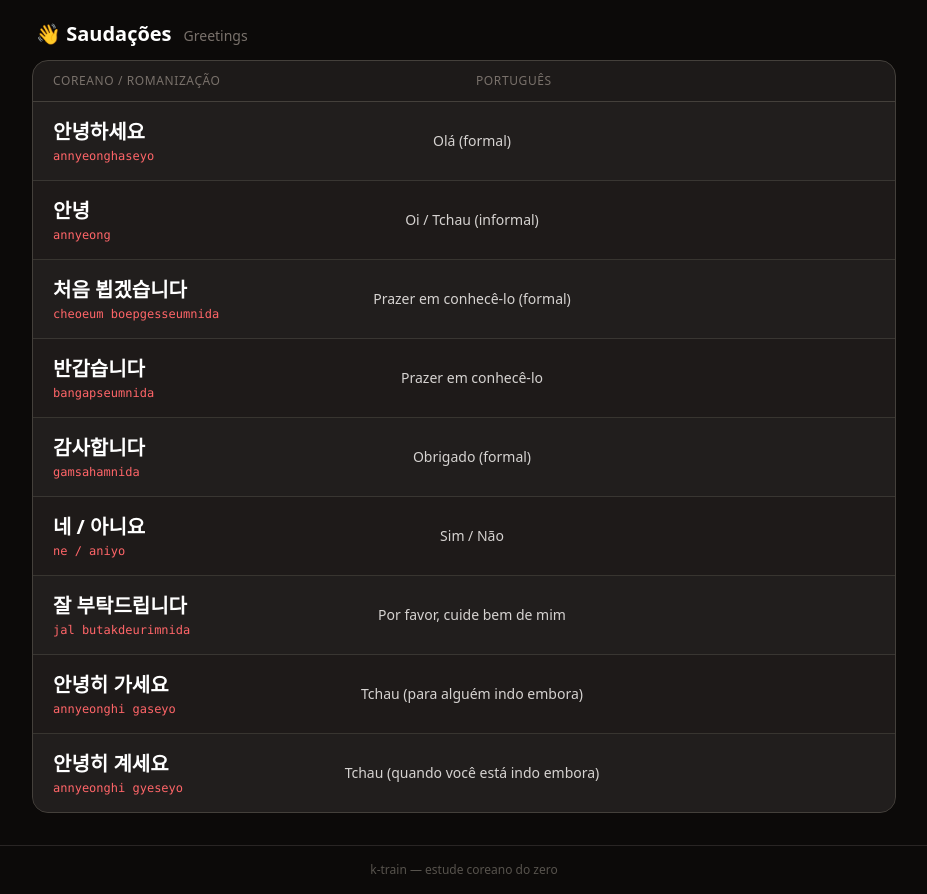
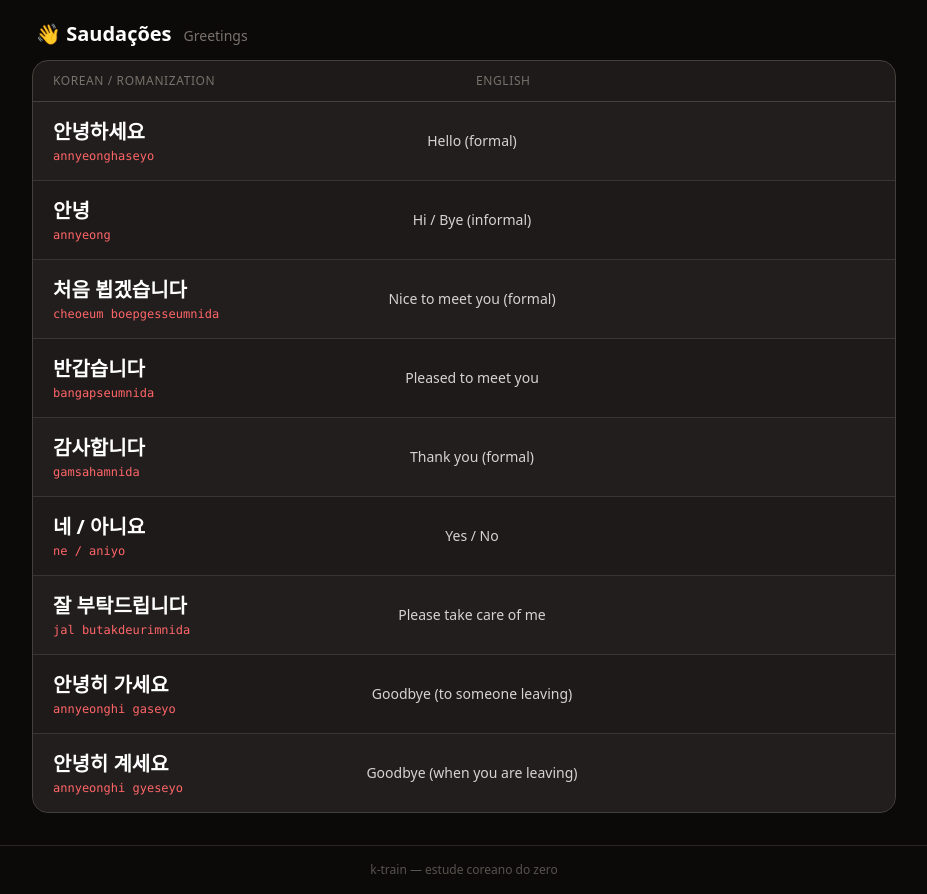
Before and after one commit to heliosalesjr/k-train, a React (Vite) app: page /cheatsheet in a window 1280 px wide. Shown: the part 400-1294 px from the top of the page, without its empty margins (176-1103 px from the left). Built offline with nearby package versions, Linux system fonts and the light colour scheme.

Commit message:
content fixed

```diff
--- a/src/data/cheatsheet.ts
+++ b/src/data/cheatsheet.ts
@@ -39,15 +39,15 @@ export const CHEAT_SECTIONS: CheatSection[] = [
     emoji: '👋',
     type: 'rows',
     rows: [
-      { korean: '안녕하세요', romanization: 'annyeonghaseyo', english: 'Olá (formal)' },
-      { korean: '안녕', romanization: 'annyeong', english: 'Oi / Tchau (informal)' },
-      { korean: '처음 뵙겠습니다', romanization: 'cheoeum boepgesseumnida', english: 'Prazer em conhecê-lo (formal)' },
-      { korean: '반갑습니다', romanization: 'bangapseumnida', english: 'Prazer em conhecê-lo' },
-      { korean: '감사합니다', romanization: 'gamsahamnida', english: 'Obrigado (formal)' },
-      { korean: '네 / 아니요', romanization: 'ne / aniyo', english: 'Sim / Não' },
-      { korean: '잘 부탁드립니다', romanization: 'jal butakdeurimnida', english: 'Por favor, cuide bem de mim' },
-      { korean: '안녕히 가세요', romanization: 'annyeonghi gaseyo', english: 'Tchau (para alguém indo embora)' },
-      { korean: '안녕히 계세요', romanization: 'annyeonghi gyeseyo', english: 'Tchau (quando você está indo embora)' },
+      { korean: '안녕하세요', romanization: 'annyeonghaseyo', english: 'Hello (formal)' },
+      { korean: '안녕', romanization: 'annyeong', english: 'Hi / Bye (informal)' },
+      { korean: '처음 뵙겠습니다', romanization: 'cheoeum boepgesseumnida', english: 'Nice to meet you (formal)' },
+      { korean: '반갑습니다', romanization: 'bangapseumnida', english: 'Pleased to meet you' },
+      { korean: '감사합니다', romanization: 'gamsahamnida', english: 'Thank you (formal)' },
+      { korean: '네 / 아니요', romanization: 'ne / aniyo', english: 'Yes / No' },
+      { korean: '잘 부탁드립니다', romanization: 'jal butakdeurimnida', english: 'Please take care of me' },
+      { korean: '안녕히 가세요', romanization: 'annyeonghi gaseyo', english: 'Goodbye (to someone leaving)' },
+      { korean: '안녕히 계세요', romanization: 'annyeonghi gyeseyo', english: 'Goodbye (when you are leaving)' },
     ],
   },
   {
@@ -57,14 +57,14 @@ export const CHEAT_SECTIONS: CheatSection[] = [
     emoji: '🙋',
     type: 'rows',
     rows: [
-      { korean: '저는 헬리오예요', romanization: 'jeoneun helio-yeyo', english: 'Eu sou o Hélio' },
-      { korean: '저는 브라질 사람이에요', romanization: 'jeoneun beurajil saram-ieyo', english: 'Eu sou do Brasil' },
-      { korean: '그는 [이름]이에요', romanization: 'geuneun [nome]-ieyo', english: 'Ele é [nome]' },
-      { korean: '그녀는 [이름]이에요', romanization: 'geunyeoneun [nome]-ieyo', english: 'Ela é [nome]' },
-      { korean: '그는 [나라] 사람이에요', romanization: 'geuneun [país] saram-ieyo', english: 'Ele é de [país]' },
-      { korean: '당신은 브라질 사람이에요?', romanization: 'dangsin-eun beurajil saram-ieyo?', english: 'Você é do Brasil?' },
-      { korean: '네, 저는 브라질 사람이에요', romanization: 'ne, jeoneun beurajil saram-ieyo', english: 'Sim, eu sou do Brasil' },
-      { korean: '아니요, 저는 네덜란드 사람이에요', romanization: 'aniyo, jeoneun nedeolandeu saram-ieyo', english: 'Não, eu sou da Holanda' },
+      { korean: '저는 헬리오예요', romanization: 'jeoneun helio-yeyo', english: 'I am Hélio' },
+      { korean: '저는 브라질 사람이에요', romanization: 'jeoneun beurajil saram-ieyo', english: 'I am from Brazil' },
+      { korean: '그는 [이름]이에요', romanization: 'geuneun [name]-ieyo', english: 'He is [name]' },
+      { korean: '그녀는 [이름]이에요', romanization: 'geunyeoneun [name]-ieyo', english: 'She is [name]' },
+      { korean: '그는 [나라] 사람이에요', romanization: 'geuneun [country] saram-ieyo', english: 'He is from [country]' },
+      { korean: '당신은 브라질 사람이에요?', romanization: 'dangsin-eun beurajil saram-ieyo?', english: 'Are you from Brazil?' },
+      { korean: '네, 저는 브라질 사람이에요', romanization: 'ne, jeoneun beurajil saram-ieyo', english: 'Yes, I am from Brazil' },
+      { korean: '아니요, 저는 네덜란드 사람이에요', romanization: 'aniyo, jeoneun nedeolandeu saram-ieyo', english: 'No, I am from the Netherlands' },
     ],
   },
   {
@@ -75,35 +75,35 @@ export const CHEAT_SECTIONS: CheatSection[] = [
     type: 'structure',
     items: [
       {
-        label: 'Ordem básica das palavras',
-        pattern: 'Sujeito + Objeto + Verbo',
+        label: 'Basic word order',
+        pattern: 'Subject + Object + Verb',
         korean: '저는 한국어를 공부해요',
         romanization: 'jeoneun hangugeo-reul gongbuhaeyo',
-        english: 'Eu estudo coreano',
+        english: 'I study Korean',
       },
       {
-        label: 'Partículas de tópico / sujeito',
-        pattern: '은/는 — marcador de tópico  ·  이/가 — marcador de sujeito',
+        label: 'Topic / subject particles',
+        pattern: '은/는 — topic marker  ·  이/가 — subject marker',
         korean: '저는 학생이에요',
         romanization: 'jeoneun haksaeng-ieyo',
-        english: 'Eu sou estudante (저는 = quanto a mim)',
+        english: 'I am a student (저는 = as for me)',
       },
       {
-        label: 'Partícula de objeto',
-        pattern: '을/를 — marcador de objeto',
+        label: 'Object particle',
+        pattern: '을/를 — object marker',
         korean: '물을 마셔요',
         romanization: 'mul-eul masyeoyo',
-        english: 'Eu bebo água',
+        english: 'I drink water',
       },
       {
-        label: 'Para dizer "Eu sou [substantivo]"',
-        pattern: 'Substantivo terminado em consoante + 이에요  ·  terminado em vogal + 예요',
+        label: 'To say "I am [noun]" — use 이에요 / 예요',
+        pattern: 'Noun ending in consonant + 이에요  ·  Noun ending in vowel + 예요',
         korean: '학생이에요 / 의사예요',
         romanization: 'haksaeng-ieyo / uisa-yeyo',
-        english: 'Sou estudante / sou médico',
+        english: 'I am a student / I am a doctor',
       },
     ],
-    tip: 'Dica: o verbo sempre vem por último. É comum omitir o sujeito quando o contexto está claro.',
+    tip: 'Tip: The verb always comes last. You can often drop the subject when context is clear.',
   },
   {
     id: 'occupations',
@@ -112,16 +112,16 @@ export const CHEAT_SECTIONS: CheatSection[] = [
     emoji: '💼',
     type: 'rows',
     rows: [
-      { korean: '직업이 뭐예요?', romanization: 'jigeob-i mwoyeyo?', english: 'Qual é a sua profissão?' },
-      { korean: '저는 개발자예요', romanization: 'jeoneun gaebalja-yeyo', english: 'Eu sou desenvolvedor de software' },
-      { korean: '그는 선생님이에요', romanization: 'geuneun seonsaengnim-ieyo', english: 'Ele é professor' },
-      { korean: '그녀는 의사예요', romanization: 'geunyeoneun uisa-yeyo', english: 'Ela é médica' },
-      { korean: '저는 예술가예요', romanization: 'jeoneun yesulgga-yeyo', english: 'Eu sou artista' },
-      { korean: '학생', romanization: 'haksaeng', english: 'Estudante' },
-      { korean: '회사원', romanization: 'hoesawon', english: 'Funcionário de escritório' },
+      { korean: '직업이 뭐예요?', romanization: 'jigeob-i mwoyeyo?', english: 'What is your occupation?' },
+      { korean: '저는 개발자예요', romanization: 'jeoneun gaebalja-yeyo', english: 'I am a software developer' },
+      { korean: '그는 선생님이에요', romanization: 'geuneun seonsaengnim-ieyo', english: 'He is a teacher' },
+      { korean: '그녀는 의사예요', romanization: 'geunyeoneun uisa-yeyo', english: 'She is a doctor' },
+      { korean: '저는 예술가예요', romanization: 'jeoneun yesulgga-yeyo', english: 'I am an artist' },
+      { korean: '학생', romanization: 'haksaeng', english: 'Student' },
+      { korean: '회사원', romanization: 'hoesawon', english: 'Office worker' },
       { korean: '디자이너', romanization: 'dijaineo', english: 'Designer' },
-      { korean: '엔지니어', romanization: 'enjinieo', english: 'Engenheiro' },
-      { korean: '요리사', romanization: 'yorisa', english: 'Chef / Cozinheiro' },
+      { korean: '엔지니어', romanization: 'enjinieo', english: 'Engineer' },
+      { korean: '요리사', romanization: 'yorisa', english: 'Chef / Cook' },
     ],
   },
 ]
--- a/src/pages/CheatSheet.tsx
+++ b/src/pages/CheatSheet.tsx
@@ -22,9 +22,9 @@ function RowsSection({ section }: { section: Extract<CheatSection, { type: 'rows
   return (
     <div className="bg-stone-800/60 border border-stone-700 rounded-2xl overflow-hidden">
       <div className="grid grid-cols-[1fr_auto] sm:grid-cols-[1fr_auto_1fr] items-center gap-3 px-5 py-3 text-xs uppercase tracking-wider text-stone-500 border-b border-stone-700">
-        <div>Coreano / Romanização</div>
+        <div>Korean / Romanization</div>
         <div className="hidden sm:block"></div>
-        <div className="text-right sm:text-left">Português</div>
+        <div className="text-right sm:text-left">English</div>
       </div>
       <ul className="divide-y divide-stone-700/70">
         {section.rows.map((row, i) => (
```
